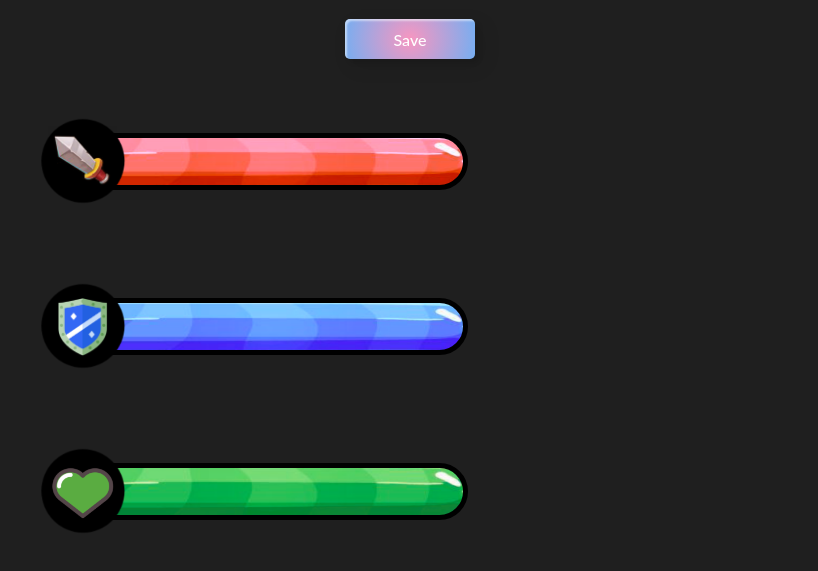
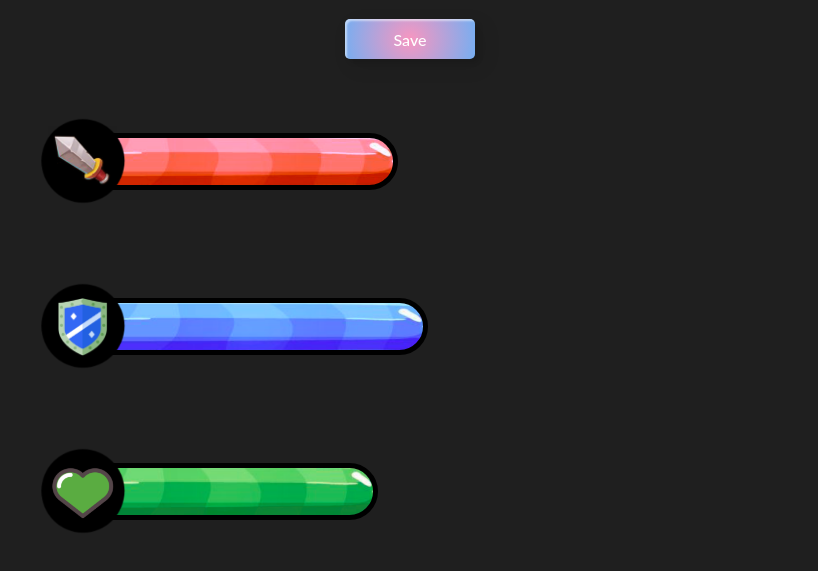
Before and after one commit to yashrajbharti/health-bar, a plain HTML site: page index.html in a window 1280 px wide. Shown: the part 87-658 px from the top of the page, without its empty margins (230-1048 px from the left). Drawn offline with nearby package versions, Linux system fonts and the light colour scheme.

Commit message:
css changes

```diff
--- a/style.css
+++ b/style.css
@@ -80,6 +80,7 @@ body {
 }
 
 .atkbar {
+  width: 330px;
     background-color: red;
     background-image: url("atk-bar.png");
     background-size:100% 100%;
@@ -87,12 +88,14 @@ body {
 
 }
 .defbar {
+  width: 360px;
     background-color: blue;
     background-image: url("def-bar.png");
     background-size:100% 100%;
 }
 
 .hpbar {
+  width: 310px;
     background-color: green;
     background-image: url("hp-bar.png");
     background-size:100% 100%;
```
